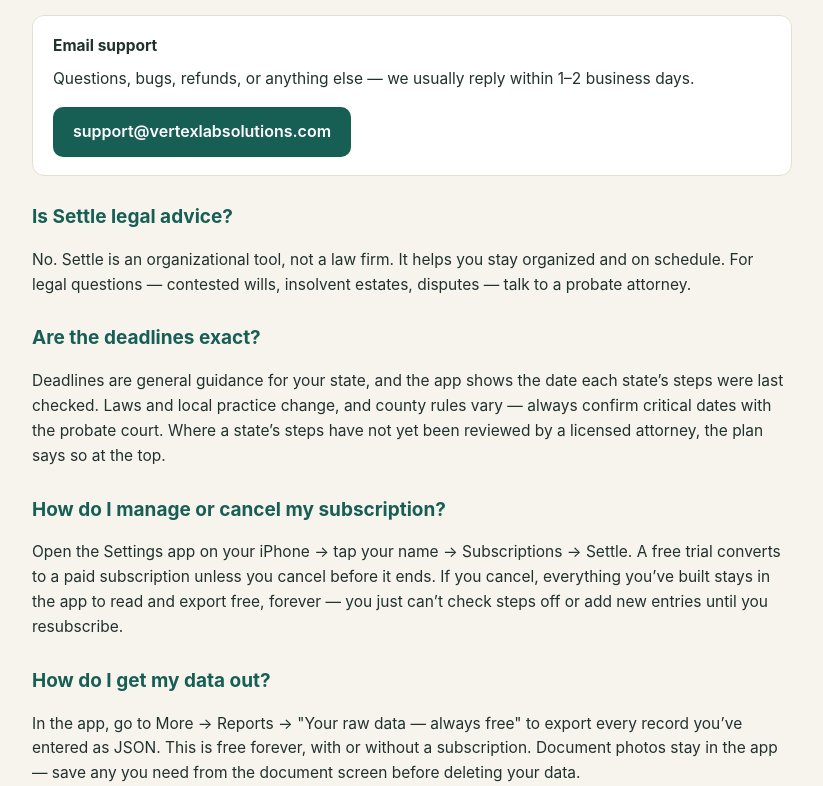
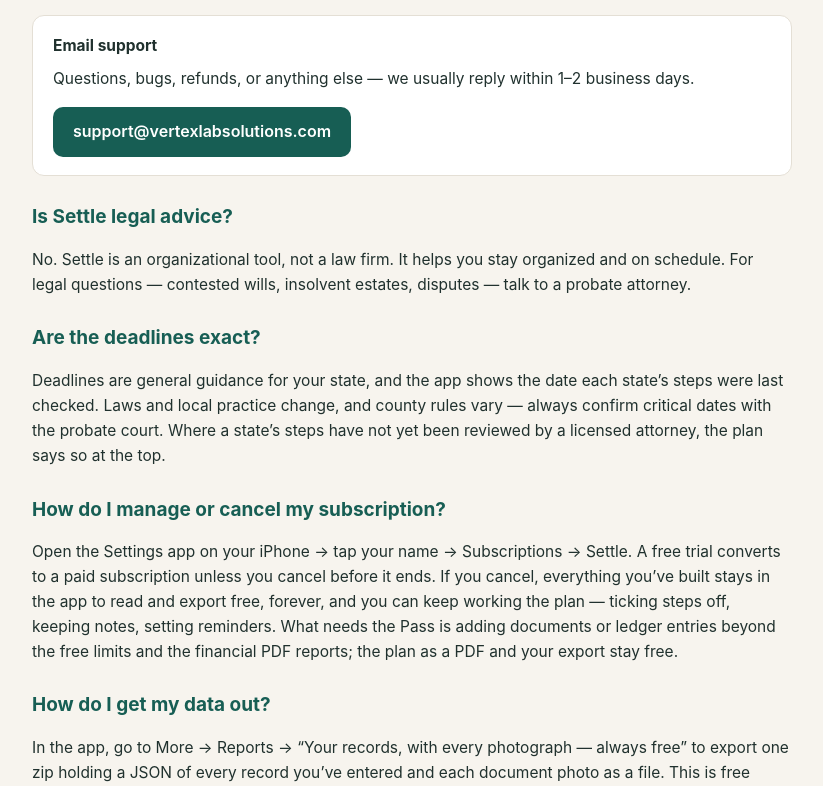
Before and after one commit to tuhin-014/app-policies, a plain HTML site: page settle/support.html in a window 1280 px wide. Shown: the part 166-952 px from the top of the page, without its empty margins (228-1051 px from the left). Drawn offline with Linux system fonts and the light colour scheme.

Commit message:
Settle support and terms: cancelling keeps the plan workable; the export now carries every photograph
Staged for approval, not published. The support page said that after cancelling you could not
tick steps off, which has not been true of the app since 2026-10-22, and that document photos
stayed in the app, which stops being true with 1.6.2's export. The terms page's list of what
stops now names the financial PDFs and says the plan PDF and the export stay free.

Co-Authored-By: Claude Fable 5.1 <noreply@anthropic.com>

```diff
--- a/settle/support.html
+++ b/settle/support.html
@@ -41,13 +41,10 @@ court. Where a state&rsquo;s steps have not yet been reviewed by a licensed atto
 
 <h2>How do I manage or cancel my subscription?</h2>
 <p>Open the Settings app on your iPhone → tap your name → Subscriptions → Settle. A free trial converts to a paid
-subscription unless you cancel before it ends. If you cancel, everything you&rsquo;ve built stays in the app to read
-and export free, forever &mdash; you just can&rsquo;t check steps off or add new entries until you resubscribe.</p>
+subscription unless you cancel before it ends. If you cancel, everything you&rsquo;ve built stays in the app to read and export free, forever, and you can keep working the plan &mdash; ticking steps off, keeping notes, setting reminders. What needs the Pass is adding documents or ledger entries beyond the free limits and the financial PDF reports; the plan as a PDF and your export stay free.</p>
 
 <h2>How do I get my data out?</h2>
-<p>In the app, go to More → Reports → "Your raw data — always free" to export every record you&rsquo;ve entered as
-JSON. This is free forever, with or without a subscription. Document photos stay in the app &mdash; save any you need from
-the document screen before deleting your data.</p>
+<p>In the app, go to More → Reports → &ldquo;Your records, with every photograph &mdash; always free&rdquo; to export one zip holding a JSON of every record you&rsquo;ve entered and each document photo as a file. This is free forever, with or without a subscription. Export before deleting your data if you want a copy.</p>
 
 <h2>How do I delete my data?</h2>
 <p>In the app, go to More → Privacy &amp; data → "Delete all data." This permanently removes everything from your
```
Also changed, not shown: settle/terms-of-service.html (+1 -1 lines).
